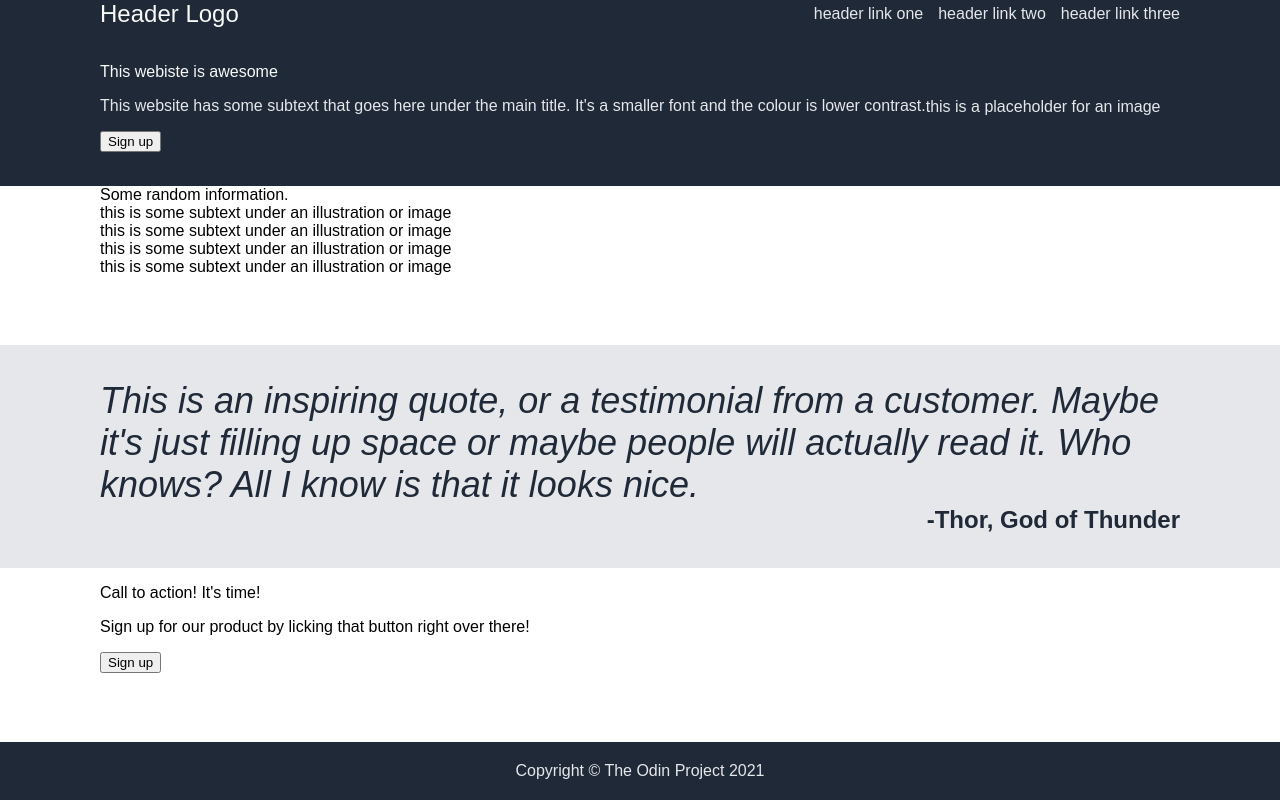
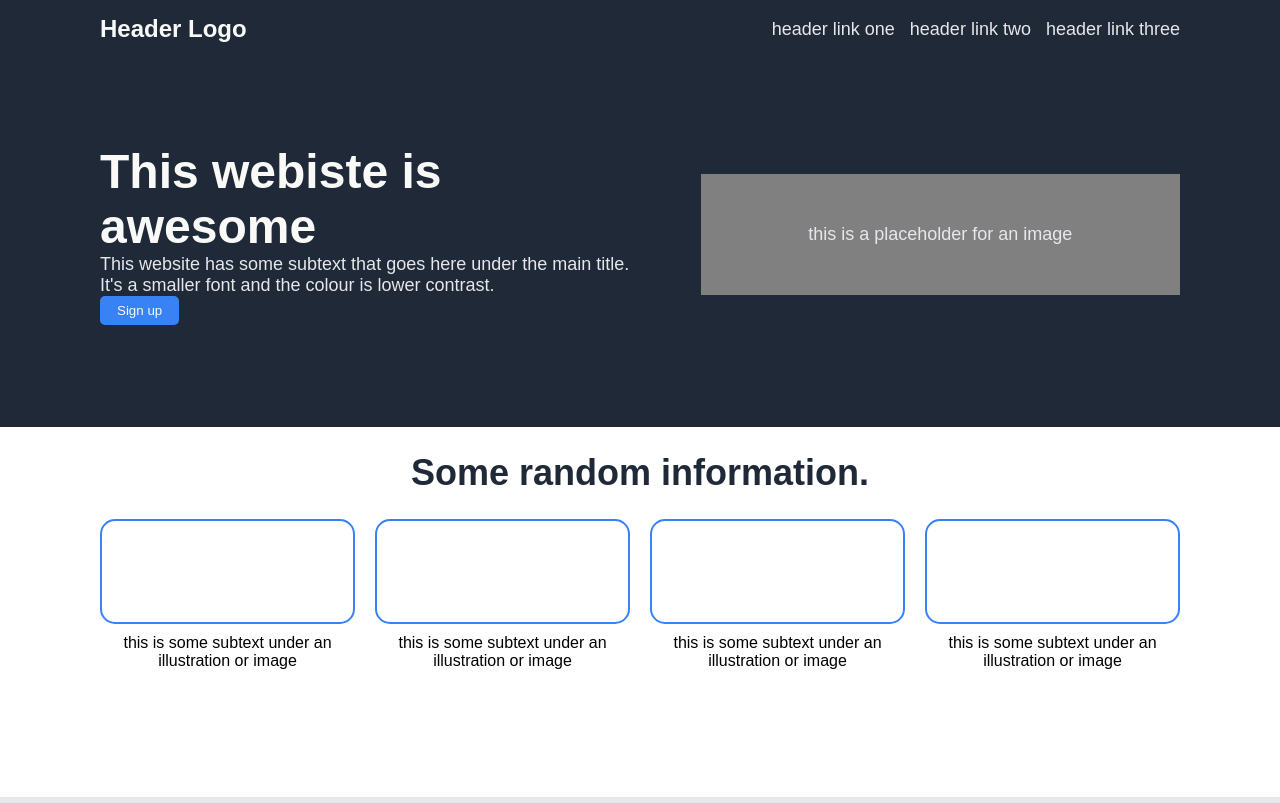
Before and after one commit to brookej7/Landing-Page---Odin-Project, a plain HTML site: page index.html in a window 1280 px wide. Shown: the top 803 px of the page. Drawn offline with Linux system fonts and the light colour scheme.

Commit message:
Implemented 1st complete look alike against image.

```diff
--- a/index.html
+++ b/index.html
@@ -26,26 +26,25 @@
             <div class="placeholder secondaryText">
                 this is a placeholder for an image
             </div>
+        </div>
 
-
-        </div>
         <div class="Section-2">
             <div id="section-2-Heading">Some random information.</div>
 
             <div class="photoPanel">
-                <div class="photo w Caption">
+                <div class="photowcaption">
                     <div class="bluebox"></div>
                     <dive class="caption">this is some subtext under an illustration or image</dive>
                 </div>
-                <div class="photo w Caption">
+                <div class="photowcaption">
                     <div class="bluebox"></div>
                     <dive class="caption">this is some subtext under an illustration or image</dive>
                 </div>
-                <div class="photo w Caption">
+                <div class="photowcaption">
                     <div class="bluebox"></div>
                     <dive class="caption">this is some subtext under an illustration or image</dive>
                 </div>
-                <div class="photo w Caption">
+                <div class="photowcaption">
                     <div class="bluebox"></div>
                     <dive class="caption">this is some subtext under an illustration or image</dive>
                 </div>
@@ -63,8 +62,8 @@
 
             <div class="rounded filledbox">
                 <div class="callToAction">
-                    <p>Call to action! It's time!</p>
-                    <p>Sign up for our product by licking that button right over there!</p>
+                    <p class="mainText">Call to action! It's time!</p>
+                    <p class="secondaryText">Sign up for our product by licking that button right over there!</p>
                 </div>
                 <button class="rounded signup inverted">Sign up</button>
             </div>
--- a/style.css
+++ b/style.css
@@ -3,7 +3,7 @@ body{
     flex-direction: column;
     font-family:Arial, Helvetica, sans-serif;
     margin: 0px;
-    height: 100vh;
+    height: 200vh;
 }
 
 ul {
@@ -34,6 +34,7 @@ a {
 }
 
 .Section-1, .Section-2, .Section-3, .Section-4 {
+    display:flex;
     flex-grow: 1;
     padding: 0px 100px 0px 100px;
 }
@@ -42,6 +43,7 @@ a {
     display: flex;
     justify-content: space-between;
     align-items: center;
+    padding-top: 15px;
 }
 
 .Section-3 {
@@ -49,15 +51,16 @@ a {
     font-weight: 200;
     color: #1F2937;
     font-size: 36px;
-    display: flex;
     flex-direction: column;
     justify-content: center;
+    padding-left: 300px;
+    padding-right:300px;
 }
 
 .Section-1 {
 
-    display: flex;
     align-items: center;
+    gap: 50px;
 }
 
 .author {
@@ -68,10 +71,13 @@ a {
 
 .mainText {
     color: #F9FAF8;
+    font-size: 48px;
+    font-weight: bolder;
 }
 
 .secondaryText {
     color: #E5E7EB;
+    font-size: 18px;
 }
 
 .footer{
@@ -82,3 +88,91 @@ a {
 .header_logo {
     font-size: 24px;
 }
+
+.placeholder {
+    flex-basis: 50vw;
+    background-color: grey;
+    text-align: center;
+    padding:50px;
+}
+
+button {
+    background-color: #3882F6;
+    color: #F9FAF8;
+    padding: 5px 15px 5px 15px;
+    border: 2px solid #3882F6;
+}
+
+.rounded {
+    border-radius: 5px;
+}
+
+.filledbox {
+    background-color: #3882F6;
+    display: flex;
+    justify-content: space-around;
+    align-items: center;
+    padding: 25px;
+    flex-grow: 0.33;
+}
+
+button.inverted {
+    border: 2px solid #F9FAF8;
+}
+
+.Section-4 {
+    flex-direction: column;
+    justify-content: center;
+}
+
+.callToAction .mainText {
+    font-size: 24px;
+}
+
+p {
+    padding: 0px;
+    margin: 0px;
+}
+
+.Section-2 {
+    flex-direction: column;
+    align-items: center;
+    padding-top: 25px;
+    flex-grow:1;
+}
+
+#section-2-Heading {
+    color: #1F2937;
+    font-weight: bolder;
+    font-size: 36px;
+    padding-bottom: 25px;
+
+}
+
+.bluebox {
+    border: 2px solid #3882F6;
+    border-radius: 15px;
+    align-items: stretch;
+    flex-grow: 1;
+
+}
+
+.photoPanel {
+    display: flex;
+    gap:20px;
+    justify-content: space-evenly;
+    flex-grow: 1;
+}
+
+.photowcaption {
+    display: flex;
+    flex-direction: column;
+    flex-grow: 1;
+    padding-bottom: 25px;
+}
+
+.caption {
+    flex-grow: 1;
+    text-align: center;
+    padding-top: 10px;
+}
```
